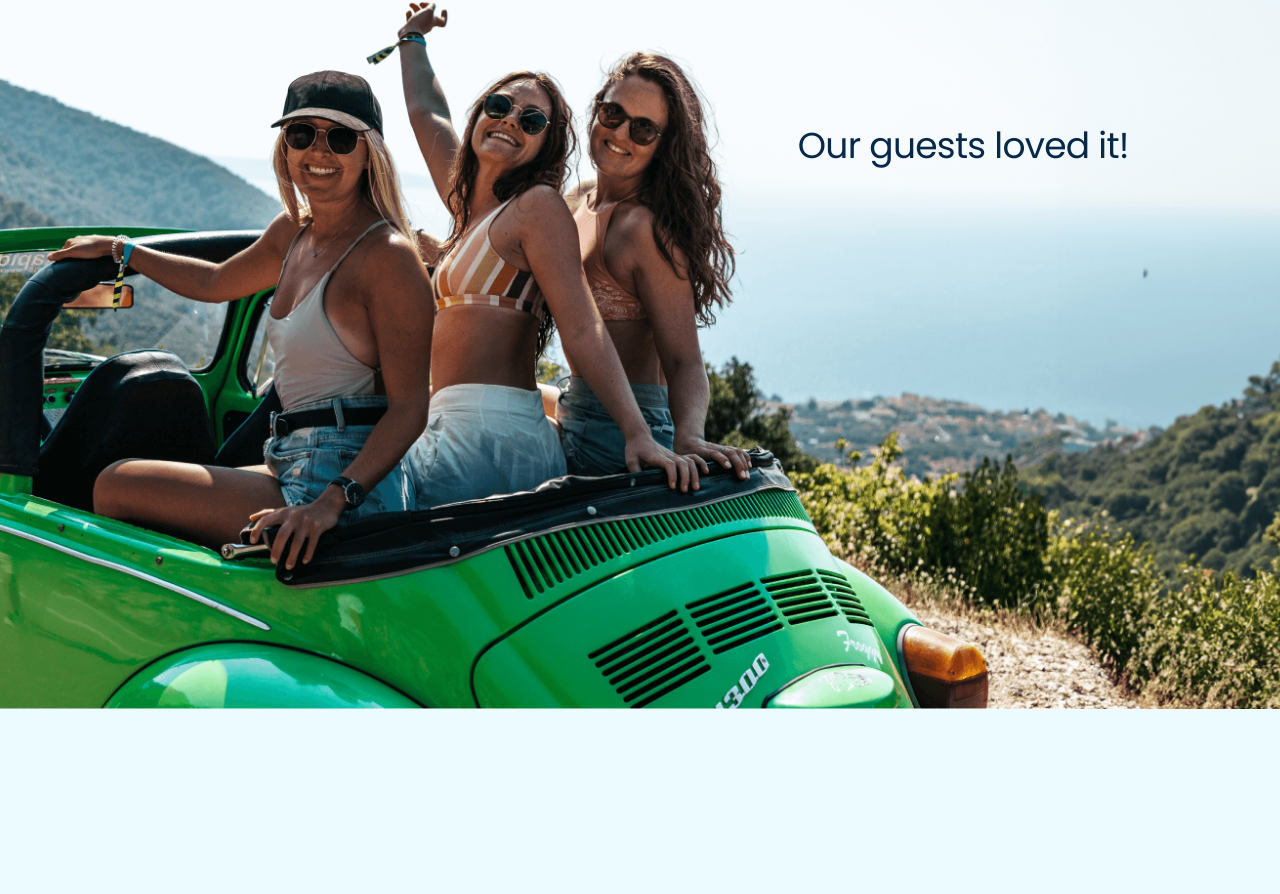
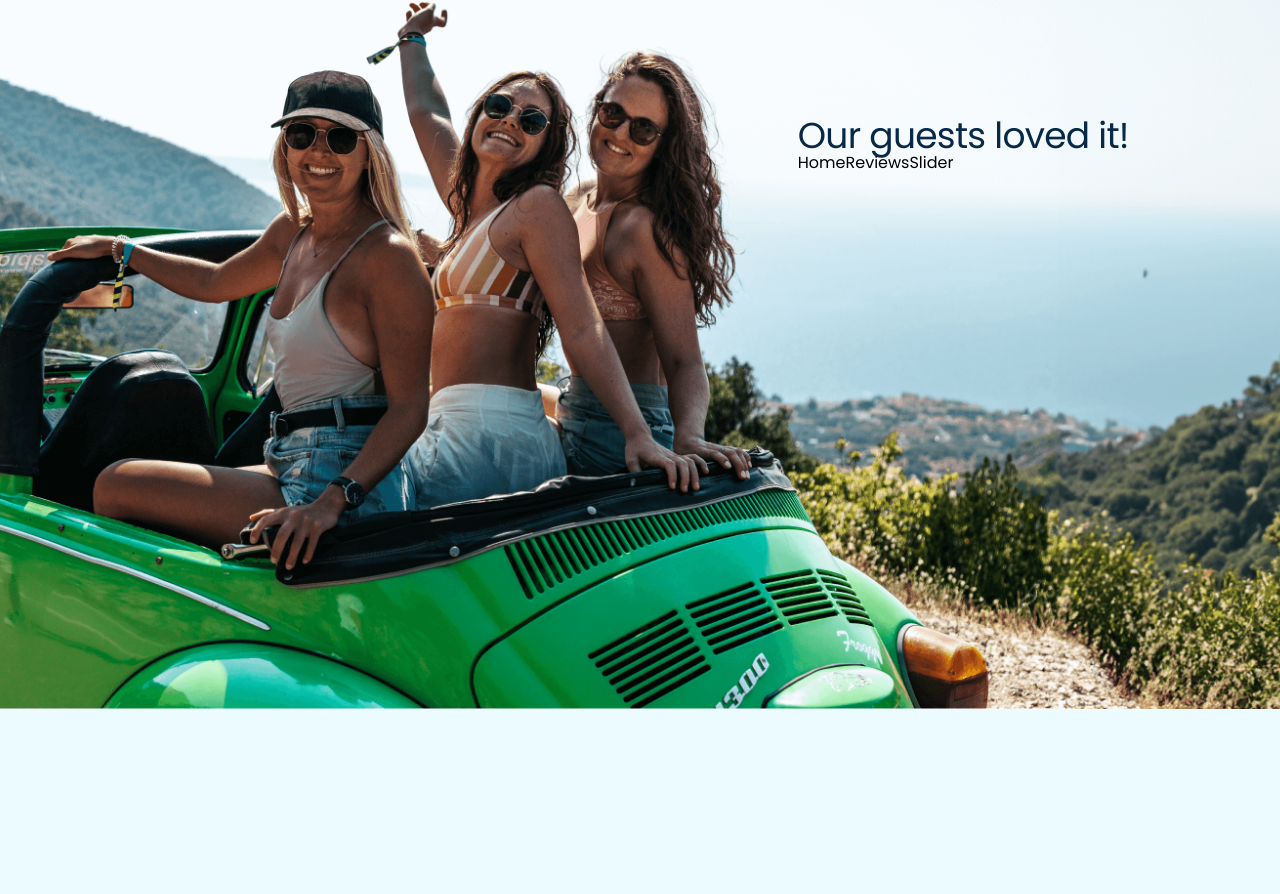
Before and after one commit to Roko03/charteraga-frontend, a Next.js app: page / in a window 1280 px wide. Shown: the part 4720-5614 px from the top of the page. Built offline with nearby package versions, Linux system fonts and the light colour scheme.

Commit message:
make slider component

```diff
--- a/package.json
+++ b/package.json
@@ -18,7 +18,8 @@
     "react-dom": "19.0.0-rc-66855b96-20241106",
     "resolve-url-loader": "^5.0.0",
     "sass": "^1.81.1",
-    "sass-loader": "^16.0.3"
+    "sass-loader": "^16.0.3",
+    "swiper": "^11.1.15"
   },
   "devDependencies": {
     "@types/node": "^20",
--- /dev/null
+++ b/src/containers/home-page/HomeReviewsSlider/HomeReviewsSlider.module.scss
@@ -0,0 +1 @@
+@use "../../../styles/main.scss" as *;
--- /dev/null
+++ b/src/containers/home-page/HomeReviewsSlider/HomeReviewsSlider.tsx
@@ -0,0 +1,8 @@
+import React from "react";
+import styles from "./HomeReviewsSlider.module.scss";
+
+const HomeReviewsSlider: React.FC = () => {
+  return <div>HomeReviewsSlider</div>;
+};
+
+export default HomeReviewsSlider;
--- /dev/null
+++ b/src/containers/home-page/HomeReviewsSlider/index.ts
@@ -0,0 +1,3 @@
+import HomeReviewsSlider from "./HomeReviewsSlider";
+
+export default HomeReviewsSlider
--- a/src/containers/home-page/HomeTestimonialData/HomeTestimonialData.tsx
+++ b/src/containers/home-page/HomeTestimonialData/HomeTestimonialData.tsx
@@ -1,10 +1,12 @@
 import React from "react";
 import styles from "./HomeTestimonialData.module.scss";
+import HomeReviewsSlider from "../HomeReviewsSlider";
 
 const HomeTestimonialData: React.FC = () => {
   return (
     <div className={styles.home_testimonial_data}>
       <h3>Our guests loved it!</h3>
+      <HomeReviewsSlider />
     </div>
   );
 };
```
Also changed, not shown: 1 other file (tests, documents, lock files or other folders).
